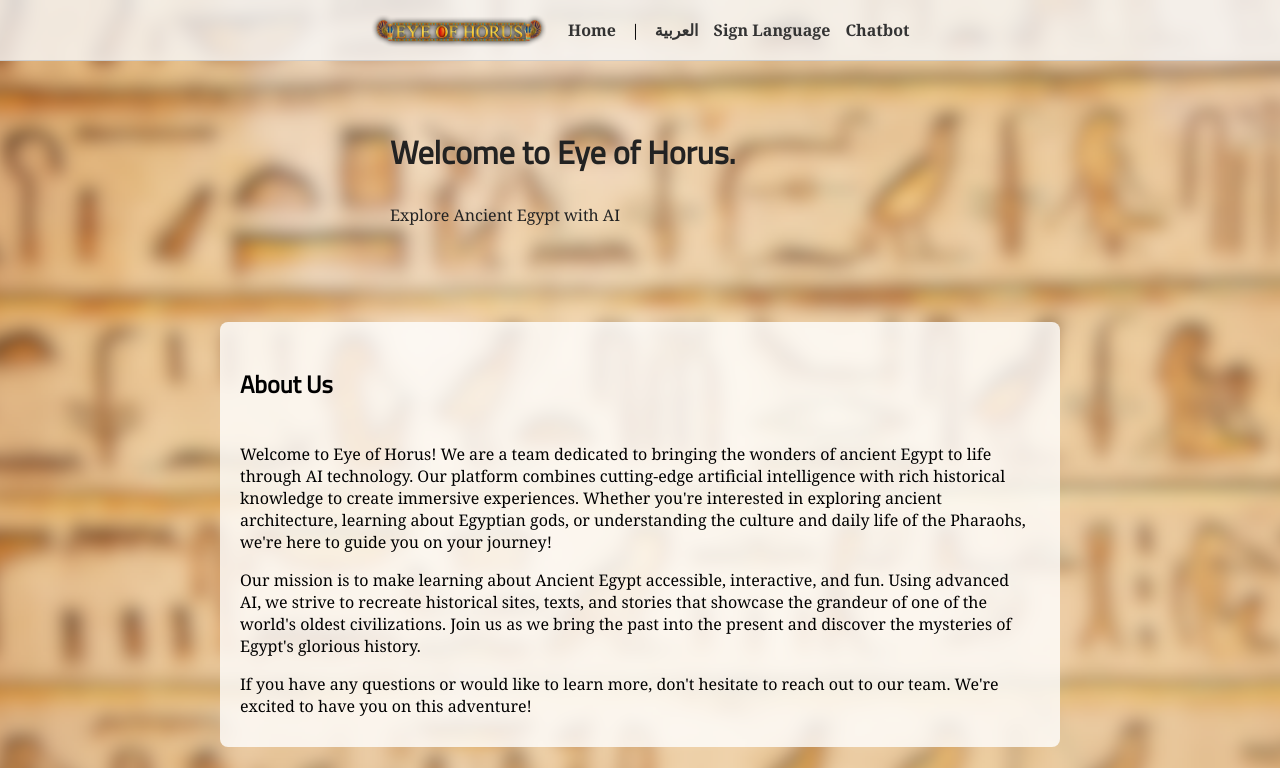
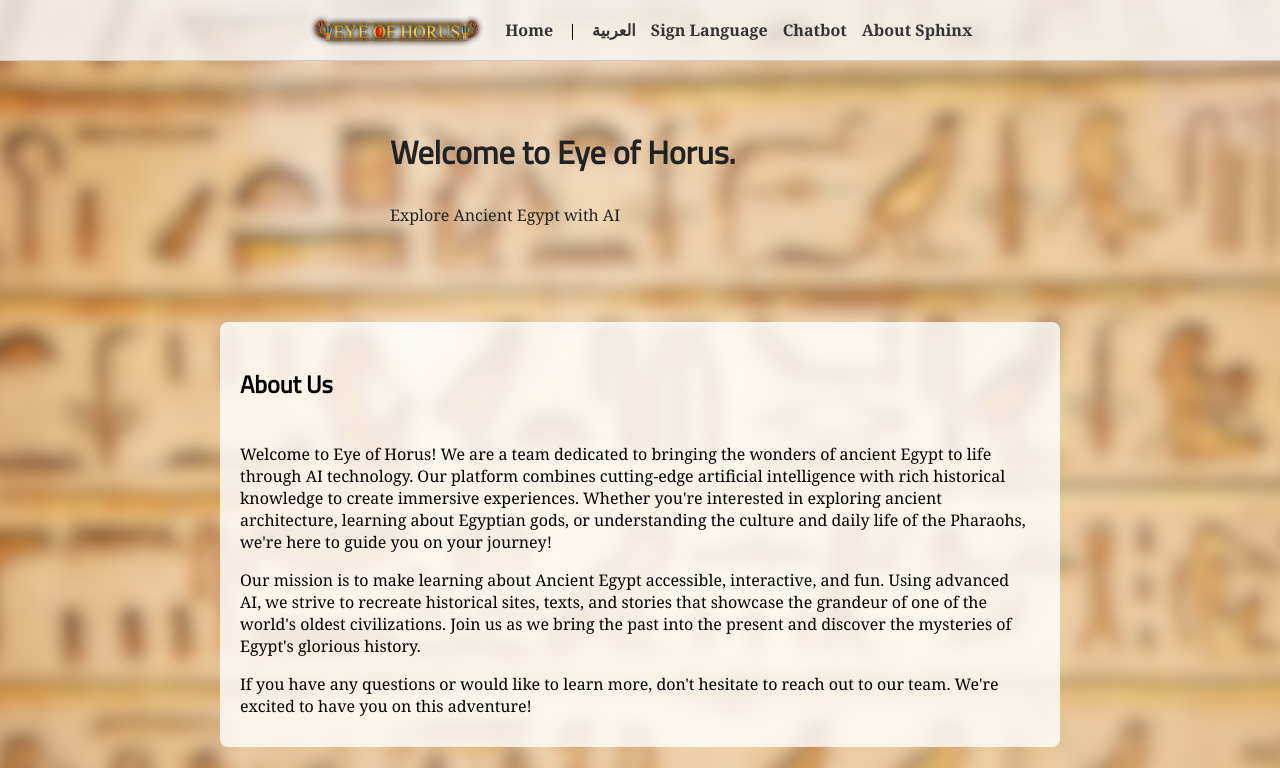
Before and after one commit to lolthisisahmad/eye-of-horus-2.0, a plain HTML site: page index.html in a window 1280 px wide. Shown: the top 768 px of the page. Drawn offline with Linux system fonts and the light colour scheme.

Commit message:
Update index.html

```diff
--- a/index.html
+++ b/index.html
@@ -165,6 +165,7 @@
       <a href="indexarab.html">العربية</a>
       <a href="video1.html">Sign Language</a>
       <a href="chatbot.html">Chatbot</a>
+       <a href="About the statue.html">About Sphinx</a>
     </nav>
   </header>
 
```
